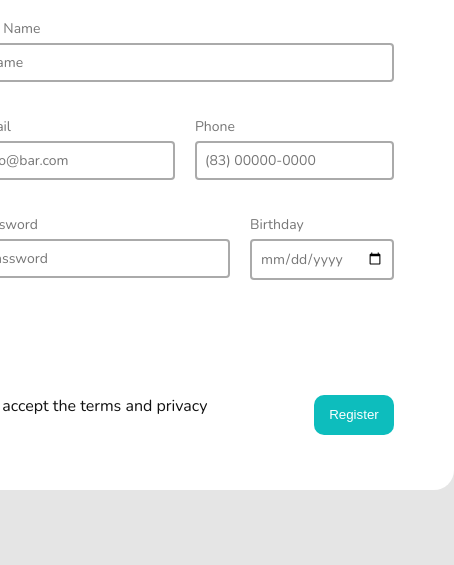
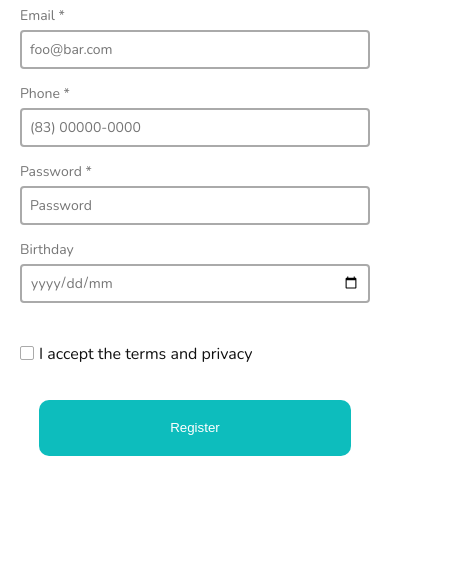
Before and after one commit to matheusgui/form-compass, a plain HTML site: page index.html in a window 390 px wide. Shown: the part 279-844 px from the top of the page, 454 px wide, since content can reach past the window. Drawn offline with nearby package versions, Linux system fonts and the light colour scheme.

Commit message:
style: made layout responsive

```diff
--- a/css/style.css
+++ b/css/style.css
@@ -19,11 +19,16 @@ body {
     align-items: center;
     flex: 1;
     max-width: 650px;
+    height: 763px;
     border-radius: 20px;
 }
 
 .form-header {
     padding: 20px 0;
+}
+
+.logo {
+    text-align: center;
 }
 
 .main-title {
@@ -70,11 +75,67 @@ input {
     margin-top: 5px;
 }
 
+input[type="date"]::-webkit-datetime-edit-fields-wrapper {
+    display: flex;
+    justify-content: flex-end;
+    flex-direction: row-reverse;
+}
+
+input[type="date"] {
+    width: 183.33px;
+    height: 38.67px;
+}
+
 input[type="checkbox"] {
+    display: none;
+}
+
+.checkmark {
+    height: 14px;
+    width: 14px;
+    border: 1.5px solid #AAAAAA;
+    border-radius: 2px;
+    margin-top: 3.5px;
     margin-right: 5px;
 }
 
+label:hover input~.checkmark {
+    background-color: #CCCCCC;
+}
+
+input[type="checkbox"]:checked~.checkmark {
+    background: #0DBDBD;
+    border: 0;
+}
+
+.checkmark:after {
+    content: "";
+    position: absolute;
+    display: none;
+}
+
+.label input:checked~.checkmark:after {
+    display: block;
+}
+
+label .checkmark:after {
+    width: 5px;
+    height: 5px;
+    margin-left: 3px;
+    margin-top: 1.5px;
+    border: solid #FFFFFF;
+    border-width: 0 2px 2px 0;
+    -webkit-transform: rotate(45deg);
+    -ms-transform: rotate(45deg);
+    transform: rotate(45deg);
+}
+
+input[type="checkbox"]:checked~.checkmark:after {
+    display: block;
+}
+
 .last-row {
+    justify-content: space-around;
     padding: 15px 40px;
     margin-top: 80px;
     margin-bottom: 40px;
@@ -98,7 +159,8 @@ input[type="checkbox"] {
 }
 
 .error {
-    margin-top: 5px;
+    margin-top: 4px;
+    font-family: 'Nunito';
     font-size: 14px;
     color: #FF0000;
 }
@@ -106,3 +168,55 @@ input[type="checkbox"] {
 .hidden {
     display: none;
 }
+
+@media (max-width:650px) {
+    body {
+        height: auto;
+        background: #FFFFFF;
+    }
+
+    .form-card {
+        width: 100vw;
+        height: 100%;
+        border-radius: 0;
+    }
+
+    .input-row {
+        flex-direction: column;
+        padding: 0 20px;
+    }
+
+    .input-area {
+        margin-right: 0;
+    }
+
+    input[type="date"] {
+        width: auto;
+    }
+
+    label {
+        margin-bottom: 15px;
+    }
+
+    .last-row {
+        margin-top: 25px;
+    }
+
+    .button {
+        width: 80vw;
+        height: 56px;
+        margin-top: 20px;
+        position: absolute;
+        right: 0;
+        left: 0;
+        margin-left: auto;
+        margin-right: auto;
+    }
+
+}
+
+@media (max-height:750px) {
+    body {
+        height: auto;
+    }
+}
--- a/css/success-page.css
+++ b/css/success-page.css
@@ -19,12 +19,17 @@ body {
     align-items: center;
     flex: 1;
     max-width: 650px;
+    height: 763px;
     border-radius: 20px;
 }
 
 .form-header {
     margin-top: 88px;
     padding: 20px 0;
+}
+
+.logo {
+    text-align: center;
 }
 
 .main-title {
@@ -44,8 +49,8 @@ body {
     width: 269px;
     height: 177px;
     background: #0DBDBD;
-    margin-top: 237px;
-    margin-bottom: 137px;
+    margin-top: 160px;
+    margin-bottom: 60px;
     color: #FFFFFF;
     border: 0;
     border-radius: 10px;
@@ -54,3 +59,30 @@ body {
     font-family: 'Nunito';
     font-size: 36px;
 }
+
+@media (max-width: 650px) {
+    body {
+        height: auto;
+        background: #FFFFFF;
+    }
+
+    .form-card {
+        width: 100vw;
+        height: 100%;
+        border-radius: 0;
+    }
+
+    .button {
+        margin-top: 56px;
+        margin-bottom: 60px;
+        width: 80vw;
+        height: 75px;
+    }
+
+}
+
+@media (max-height:750px) {
+    body {
+        height: auto;
+    }
+}
--- a/index.html
+++ b/index.html
@@ -10,6 +10,7 @@
     <link rel="preconnect" href="https://fonts.gstatic.com" crossorigin>
     <link href="https://fonts.googleapis.com/css2?family=Inter:wght@600&family=Nunito&display=swap" rel="stylesheet">
     <link rel="stylesheet" href="css/style.css">
+    <link rel="stylesheet" href="https://cdnjs.cloudflare.com/ajax/libs/font-awesome/5.13.0/css/all.min.css">
 </head>
 
 <body>
@@ -22,7 +23,7 @@
 
             <div class="input-row">
                 <div class="input-area">
-                    <label>Full Name
+                    <label>Full Name *
                         <input type="text" placeholder="Name" id="username" />
                     </label>
                     <div class="error"></div>
@@ -31,14 +32,14 @@
 
             <div class="input-row">
                 <div class="input-area large">
-                    <label>Email
+                    <label>Email *
                         <input type="email" placeholder="foo@bar.com" id="email" />
                     </label>
                     <div class="error"></div>
                 </div>
 
                 <div class="input-area">
-                    <label>Phone
+                    <label>Phone *
                         <input type="tel" placeholder="(83) 00000-0000" id="phone" />
                     </label>
                     <div class="error"></div>
@@ -47,7 +48,7 @@
 
             <div class="input-row">
                 <div class="input-area large">
-                    <label>Password
+                    <label>Password *
                         <input type="password" placeholder="Password" id="password" />
                     </label>
                     <div class="error"></div>
@@ -64,7 +65,8 @@
             <div class="input-row last-row">
                 <div class="input-area">
                     <label>
-                        <input type="checkbox" value="terms" id="terms" />
+                        <input type="checkbox" value="terms" id="terms"/>
+                        <span class="checkmark"></span>
                         I accept the terms and privacy
                     </label>
                     <div class="error"></div>
--- a/js/form.js
+++ b/js/form.js
@@ -15,14 +15,17 @@ form.addEventListener('submit', (e) => {
 
     if (errors.length > 0) {
         e.preventDefault();
+    } else {
+        form.reset();
     }
+
 });
 
 
 
 function validateForm(form) {
     const userValue = user.value.trim();
-    const emailValue = email.value.trim();
+    const emailValue = email.value.trim().toLowerCase();
     const phoneValue = phone.value.trim();
     const passwordValue = password.value.trim();
     const dateValue = date.value.trim();
```
